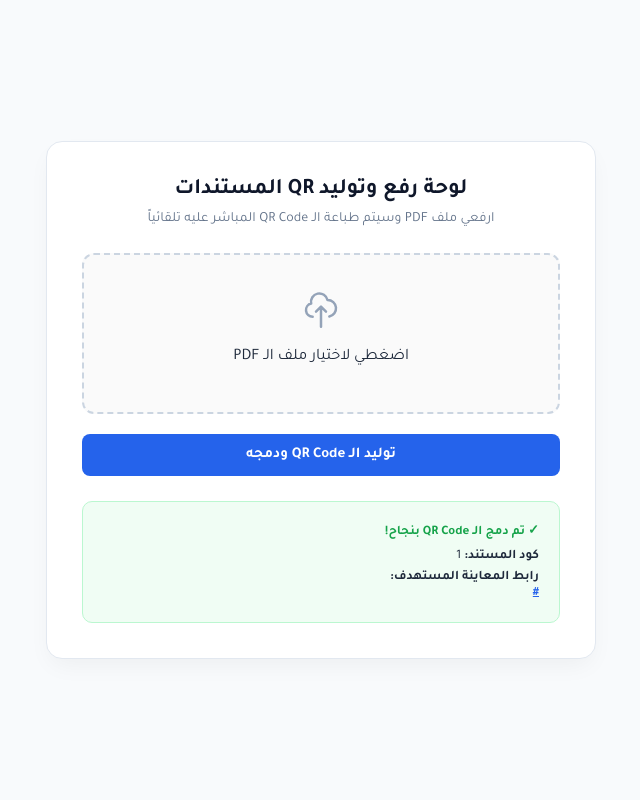
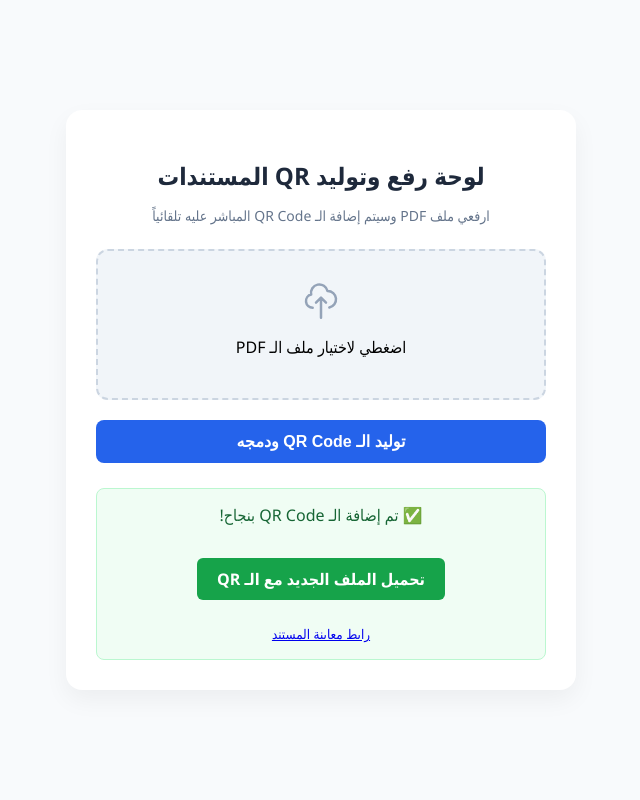
Before and after one commit to emanhamoudaa/QR-Generator, a Flask app: template templates/upload.html in a window 1280 px wide. Shown: the whole page, without its empty margins (319-959 px from the left). Run offline with Flask 3, Linux system fonts and the light colour scheme; the template is opened without the code that fills it: most values are stand-ins (such as "Sample title", 1, 10 or a date in 2020).

Commit message:
Update upload.html

```diff
--- a/templates/upload.html
+++ b/templates/upload.html
@@ -3,54 +3,129 @@
 <head>
     <meta charset="UTF-8">
     <meta name="viewport" content="width=device-width, initial-scale=1.0">
-    <title>رفع وتوليد QR المستندات</title>
-    <link href="https://fonts.googleapis.com/css2?family=Tajawal:wght@400;500;700&display=swap" rel="stylesheet">
+    <title>توليد QR Code للمستندات</title>
     <style>
-        * { box-sizing: border-box; margin: 0; padding: 0; font-family: 'Tajawal', sans-serif; }
-        body { background-color: #f8fafc; color: #1e293b; display: flex; justify-content: center; align-items: center; min-height: 100vh; padding: 20px; }
-        .card { background: #ffffff; width: 100%; max-width: 550px; border-radius: 16px; padding: 35px; box-shadow: 0 10px 25px -5px rgba(0, 0, 0, 0.05); border: 1px solid #e2e8f0; text-align: center; }
-        h2 { font-size: 22px; margin-bottom: 8px; color: #0f172a; }
-        p { font-size: 14px; color: #64748b; margin-bottom: 25px; }
-        .drop-zone { border: 2px dashed #cbd5e1; border-radius: 12px; padding: 35px 20px; background: #fafafa; cursor: pointer; position: relative; margin-bottom: 20px; transition: 0.2s; }
-        .drop-zone:hover { border-color: #2563eb; background: #f0f6ff; }
-        .drop-zone input[type="file"] { position: absolute; top: 0; left: 0; width: 100%; height: 100%; opacity: 0; cursor: pointer; }
-        .selected-file { margin-top: 10px; font-weight: 700; color: #16a34a; font-size: 13px; }
-        .btn-submit { width: 100%; padding: 12px; background: #2563eb; color: #fff; border: none; border-radius: 8px; font-size: 15px; font-weight: 700; cursor: pointer; transition: 0.2s; }
-        .btn-submit:hover { background: #1d4ed8; }
-        .result-box { margin-top: 25px; padding: 20px; background: #f0fdf4; border: 1px solid #bbf7d0; border-radius: 10px; text-align: right; font-size: 13px; }
-        .result-box a { color: #2563eb; font-weight: 700; word-break: break-all; }
+        body {
+            font-family: 'Segoe UI', Tahoma, Geneva, Verdana, sans-serif;
+            background-color: #f8fafc;
+            display: flex;
+            justify-content: center;
+            align-items: center;
+            min-height: 100vh;
+            margin: 0;
+        }
+        .card {
+            background: white;
+            padding: 30px;
+            border-radius: 16px;
+            box-shadow: 0 10px 25px rgba(0,0,0,0.05);
+            width: 100%;
+            max-width: 450px;
+            text-align: center;
+        }
+        h2 { color: #1e293b; margin-bottom: 8px; }
+        p { color: #64748b; font-size: 14px; margin-bottom: 24px; }
+
+        .drop-zone {
+            border: 2px dashed #cbd5e1;
+            border-radius: 12px;
+            padding: 30px 20px;
+            cursor: pointer;
+            position: relative;
+            background: #f1f5f9;
+            transition: all 0.3s ease;
+        }
+        .drop-zone:hover { background: #e2e8f0; }
+        .drop-zone input[type="file"] {
+            position: absolute;
+            top: 0; left: 0; width: 100%; height: 100%;
+            opacity: 0; cursor: pointer;
+        }
+        .selected-file {
+            margin-top: 10px;
+            color: #2563eb;
+            font-weight: 600;
+            font-size: 13px;
+            word-break: break-all;
+        }
+        .btn-submit {
+            margin-top: 20px;
+            width: 100%;
+            padding: 12px;
+            background-color: #2563eb;
+            color: white;
+            border: none;
+            border-radius: 8px;
+            font-size: 16px;
+            font-weight: 600;
+            cursor: pointer;
+            transition: background 0.3s;
+        }
+        .btn-submit:hover { background-color: #1d4ed8; }
+
+        .result-box {
+            margin-top: 25px;
+            padding: 15px;
+            background: #f0fdf4;
+            border: 1px solid #bbf7d0;
+            border-radius: 8px;
+            color: #166534;
+        }
+        .btn-download {
+            display: inline-block;
+            margin-top: 10px;
+            padding: 10px 20px;
+            background-color: #16a34a;
+            color: white;
+            text-decoration: none;
+            border-radius: 6px;
+            font-weight: bold;
+        }
+        .btn-download:hover { background-color: #15803d; }
+        .error-box {
+            margin-top: 15px;
+            color: #dc2626;
+            font-weight: bold;
+        }
     </style>
 </head>
 <body>
+
 <div class="card">
     <h2>لوحة رفع وتوليد QR المستندات</h2>
-        <p>ارفعي ملف PDF وسيتم طباعة الـ QR Code المباشر عليه تلقائياً</p>
+    <p>ارفعي ملف PDF وسيتم إضافة الـ QR Code المباشر عليه تلقائياً</p>
+
+    {% if error %}
+        <div class="error-box">{{ error }}</div>
+    {% endif %}
 
     <form action="/" method="post" enctype="multipart/form-data">
         <div class="drop-zone">
             <svg width="40" height="40" fill="none" stroke="#94a3b8" viewBox="0 0 24 24" style="margin-bottom: 10px;"><path stroke-linecap="round" stroke-linejoin="round" stroke-width="1.5" d="M7 16a4 4 0 01-.88-7.903A5 5 0 0115.9 6L16 6a5 5 0 011 9.9M15 13l-3-3m0 0l-3 3m3-3v12"></path></svg>
             <div>اضغطي لاختيار ملف الـ PDF</div>
             <div class="selected-file" id="fileName"></div>
-                <input type="file" name="pdf" accept=".pdf" id="pdfInput" required>
+            <input type="file" name="pdf" accept=".pdf" id="pdfInput" required onchange="showFileName(this)">
         </div>
         <button type="submit" class="btn-submit">توليد الـ QR Code ودمجه</button>
     </form>
 
-        {% if doc_id and view_url %}
+    {% if download_url %}
         <div class="result-box">
-            <div style="color: #16a34a; font-weight: 700; margin-bottom: 8px;">✓ تم دمج الـ QR Code بنجاح!</div>
-            <div><b>كود المستند:</b> <code>{{ doc_id }}</code></div>
-            <div style="margin-top: 5px;"><b>رابط المعاينة المستهدف:</b> <br><a href="/view/{{ doc_id }}" target="_blank">{{ view_url }}</a></div>
+            ✅ تم إضافة الـ QR Code بنجاح!
+            <br><br>
+            <a href="{{ download_url }}" class="btn-download" download>تحميل الملف الجديد مع الـ QR</a>
+            <br><br>
+            <small><a href="{{ view_url }}" target="_blank">رابط معاينة المستند</a></small>
         </div>
     {% endif %}
 </div>
 
 <script>
-        document.getElementById('pdfInput').addEventListener('change', (e) => {
-            if (e.target.files.length > 0) {
-                document.getElementById('fileName').innerText = "تم اختيار: " + e.target.files[0].name;
+    function showFileName(input) {
+        var fileName = input.files[0] ? input.files[0].name : '';
+        document.getElementById('fileName').innerText = 'تم اختيار: ' + fileName;
     }
-        });
 </script>
+
 </body>
 </html>
```
Lines whose indentation alone changed are shown as unchanged.
